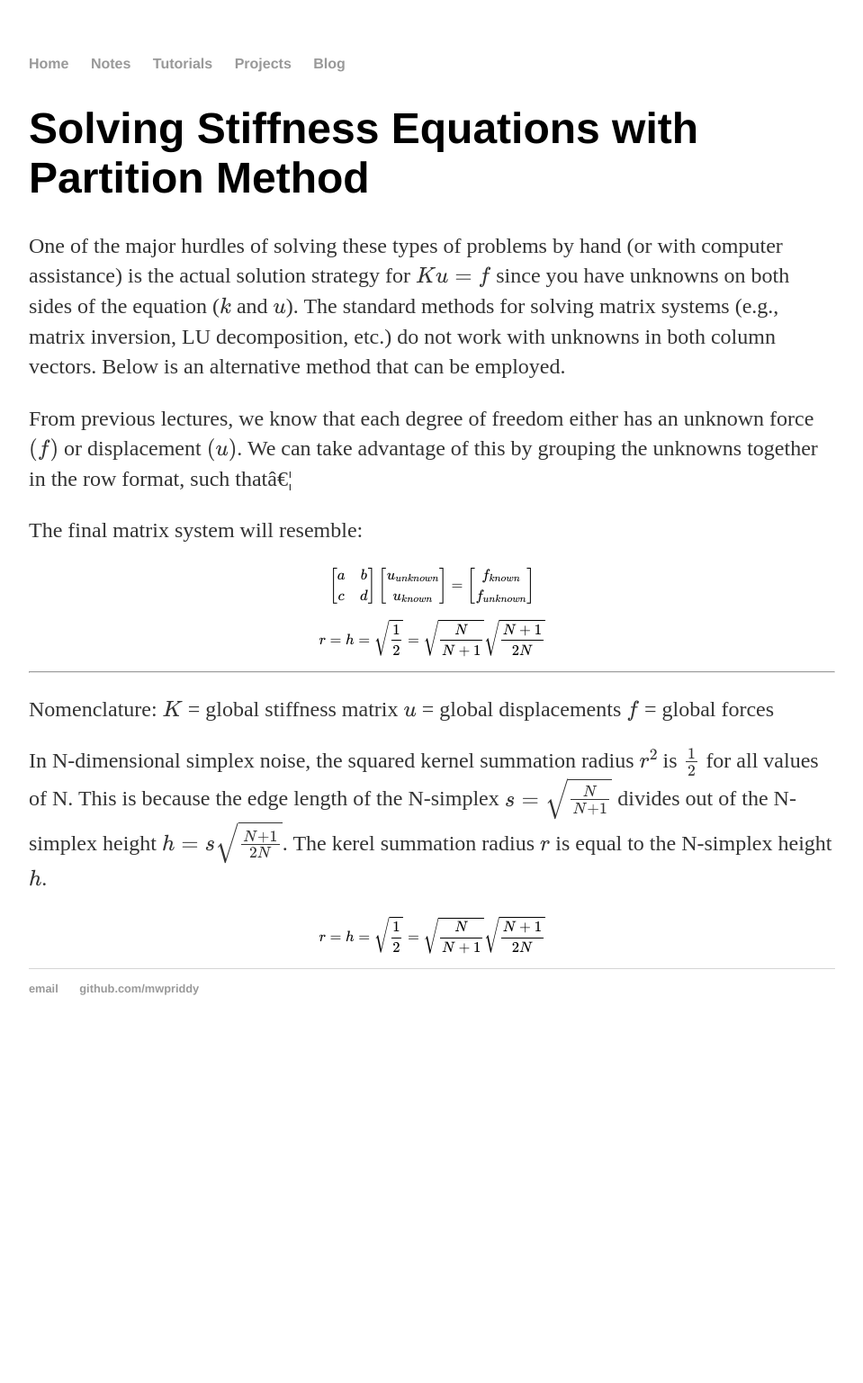
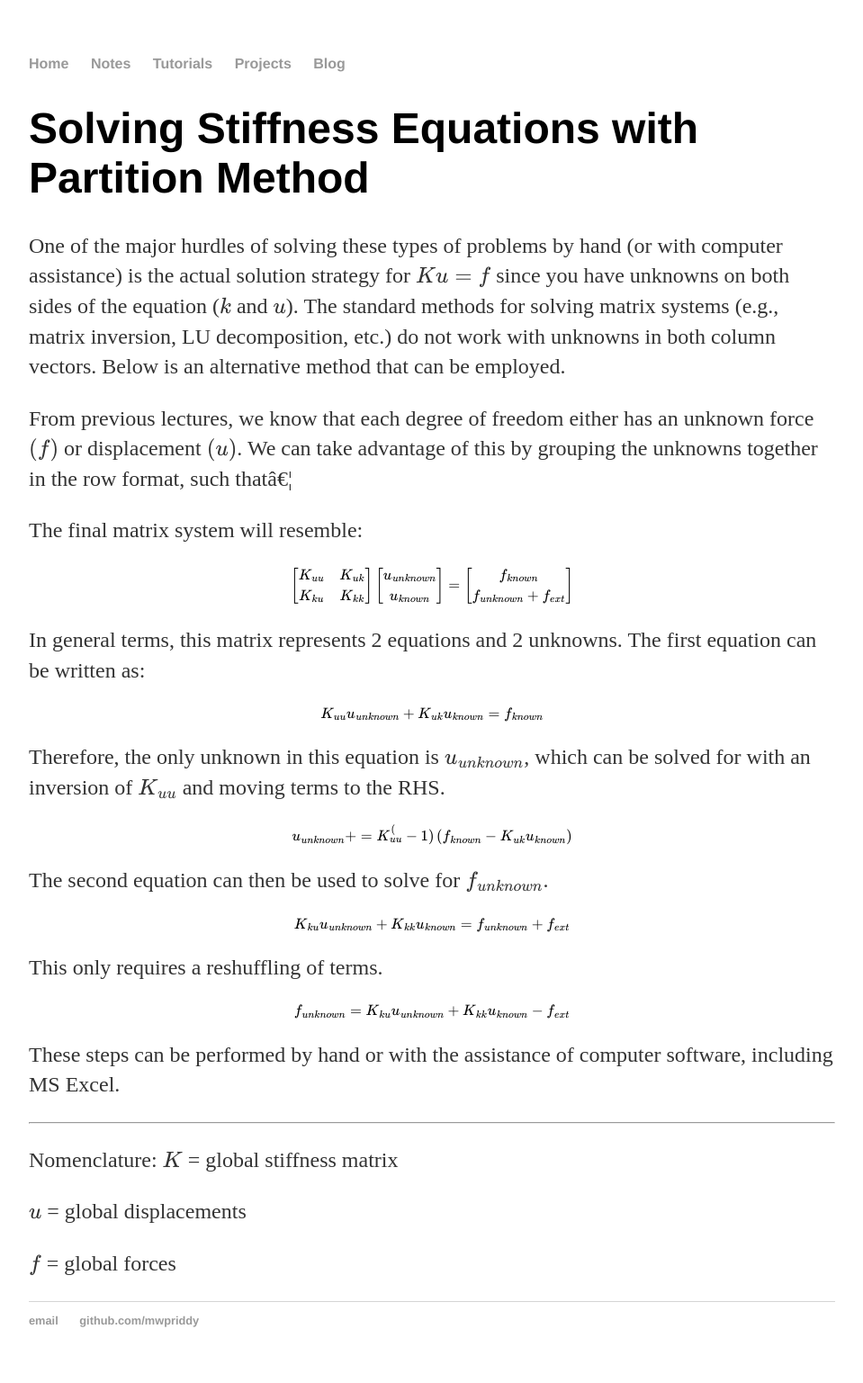
Before and after one commit to mwpriddy/FEA, a Jekyll site: the page built from notes/01.01.solver.md, in a window 1280 px wide. Shown: the whole page at 90% size, without its empty margins (160-1119 px from the left). Built offline with Jekyll 4.4.1, drawn with Linux system fonts in a browser that asks for light colours; formulas are drawn with MathJax 3; a script that is not in the unit is left out; before the commit the page ends 1168 px from its top, so only the background shows below that.

Commit message:
Update 01.01.solver.md

```diff
--- a/notes/01.01.solver.md
+++ b/notes/01.01.solver.md
@@ -11,19 +11,32 @@ From previous lectures, we know that each degree of freedom either has an unknow
 
 The final matrix system will resemble:
 
-$$  \begin{bmatrix} a & b  \\ c & d  \end{bmatrix}
+$$  \begin{bmatrix} K_{uu} & K_{uk}  \\ K_{ku} & K_{kk}  \end{bmatrix}
     \begin{bmatrix} u_{unknown}  \\ u_{known}  \end{bmatrix} =
-    \begin{bmatrix} f_{known}  \\ f_{unknown}  \end{bmatrix} $$
+    \begin{bmatrix} f_{known}  \\ f_{unknown} + f_{ext} \end{bmatrix} $$
 
-$$ r = h = \sqrt{\frac {1} {2}} = \sqrt{\frac {N} {N+1}} \sqrt{\frac {N+1} {2N}} $$
+In general terms, this matrix represents 2 equations and 2 unknowns.  The first equation can be written as:
 
+$$  K_{uu}u_{unknown} + K_{uk}u_{known} = f_{known} $$
+
+Therefore, the only unknown in this equation is $u_{unknown}$, which can be solved for with an inversion of $K_{uu}$ and moving terms to the RHS.
+
+$$  u_{unknown} +  = K_{uu}^(-1)  \left( f_{known} - K_{uk}u_{known} \right) $$
+
+The second equation can then be used to solve for $f_{unknown}$.
+
+$$  K_{ku}u_{unknown} + K_{kk}u_{known} = f_{unknown} + f_{ext} $$
+
+This only requires a reshuffling of terms.
+
+$$  f_{unknown} = K_{ku}u_{unknown} + K_{kk}u_{known} - f_{ext} $$
+
+These steps can be performed by hand or with the assistance of computer software, including MS Excel.
 
 ---
 Nomenclature:
 $K$ = global stiffness matrix
+
 $u$ = global displacements
+
 $f$ = global forces
-
-In N-dimensional simplex noise, the squared kernel summation radius $r^2$ is $\frac 1 2$ for all values of N. This is because the edge length of the N-simplex $s = \sqrt {\frac {N} {N + 1}}$ divides out of the N-simplex height $h = s \sqrt {\frac {N + 1} {2N}}$. The kerel summation radius $r$ is equal to the N-simplex height $h$.
-
-$$ r = h = \sqrt{\frac {1} {2}} = \sqrt{\frac {N} {N+1}} \sqrt{\frac {N+1} {2N}} $$
```
